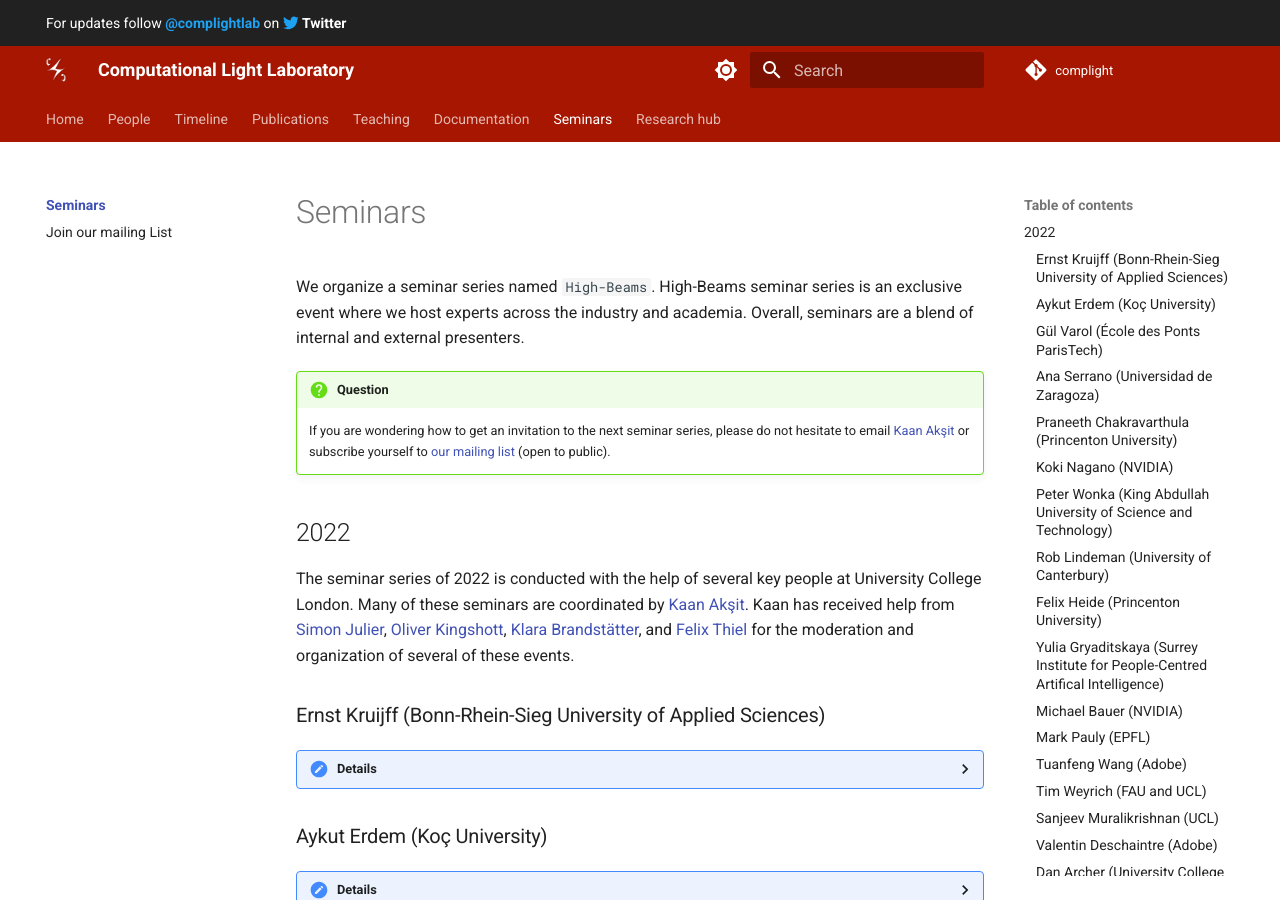
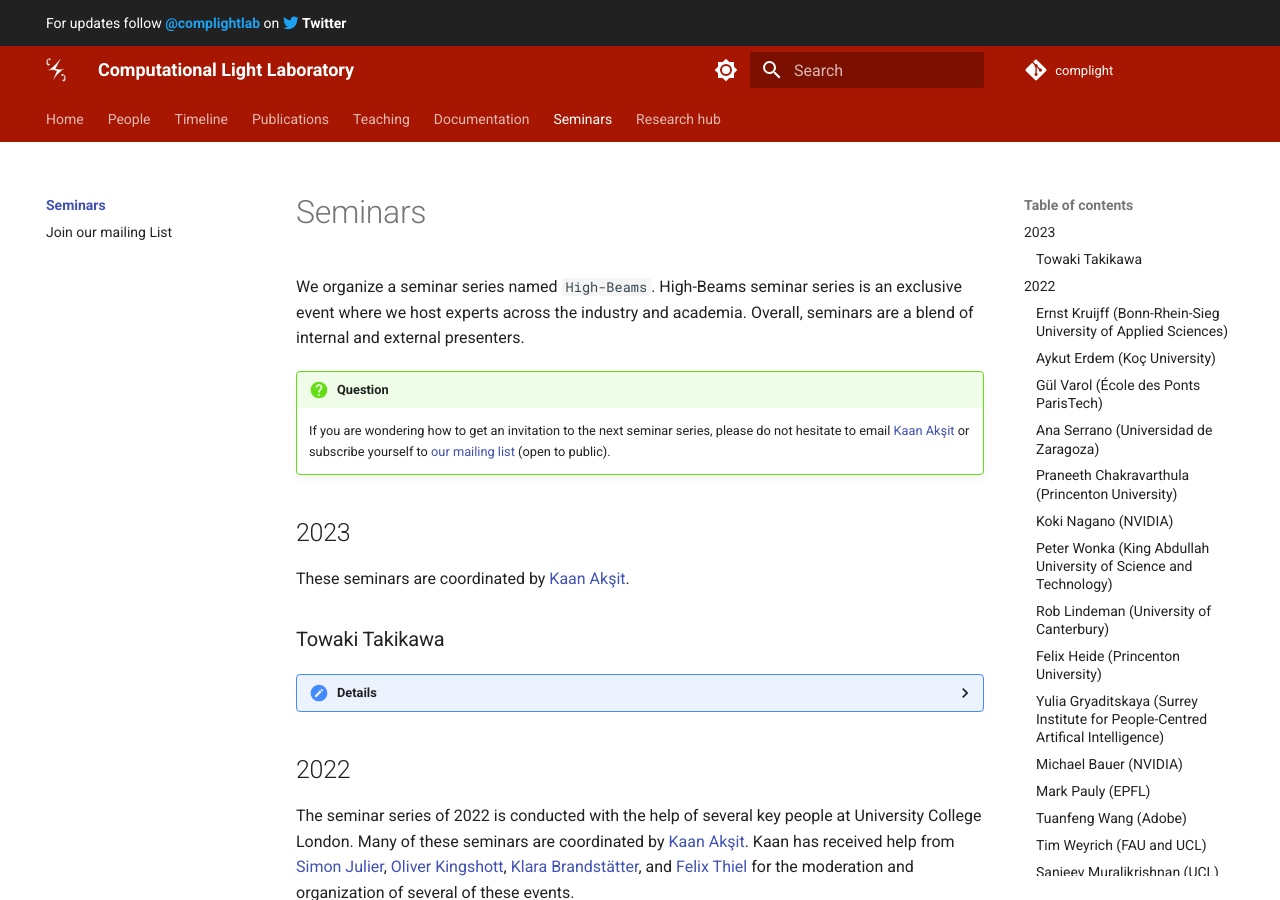
Before and after one commit to complight/complight.github.io, an MkDocs documentation site: the page built from docs/seminars/index.md, in a window 1280 px wide and 900 px high. Built offline with MkDocs 1.6.1 and Material for MkDocs 9.7.7, drawn with Linux system fonts in a browser that asks for light colours; some of the changed text lies outside the part shown.

Commit message:
Updating the seminars page.

```diff
--- a/docs/seminars/index.md
+++ b/docs/seminars/index.md
@@ -5,6 +5,24 @@ Overall, seminars are a blend of internal and external presenters.
 
 !!! Question
     If you are wondering how to get an invitation to the next seminar series, please do not hesitate to email [Kaan Akşit](mailto:k.aksit@ucl.ac.uk) or subscribe yourself to [our mailing list](https://www.mailinglists.ucl.ac.uk/mailman/listinfo/high-beams-seminars) (open to public).
+
+
+## 2023
+These seminars are coordinated by [Kaan Akşit](https://kaanaksit.com).
+
+
+### Towaki Takikawa
+??? Details
+    **Date:**
+    8th February 2023
+
+    **Presenter:** Towaki Takikawa, Research Scientist at NVIDIA
+
+    **Title:** Towards Volumetric Multimedia Compression and Transport with Neural Fields
+
+    **Watch:** [Recording (Password protected)](https://liveuclac-my.sharepoint.com/:v:/g/personal/ucackak_ucl_ac_uk/Efr-VEfjSFhPqmHkVovGgmIBad34FVqNkWZl3oHZaZ6DyA?e=Ql1TDU)
+
+
 
 ## 2022
 The seminar series of 2022 is conducted with the help of several key people at University College London.
```
